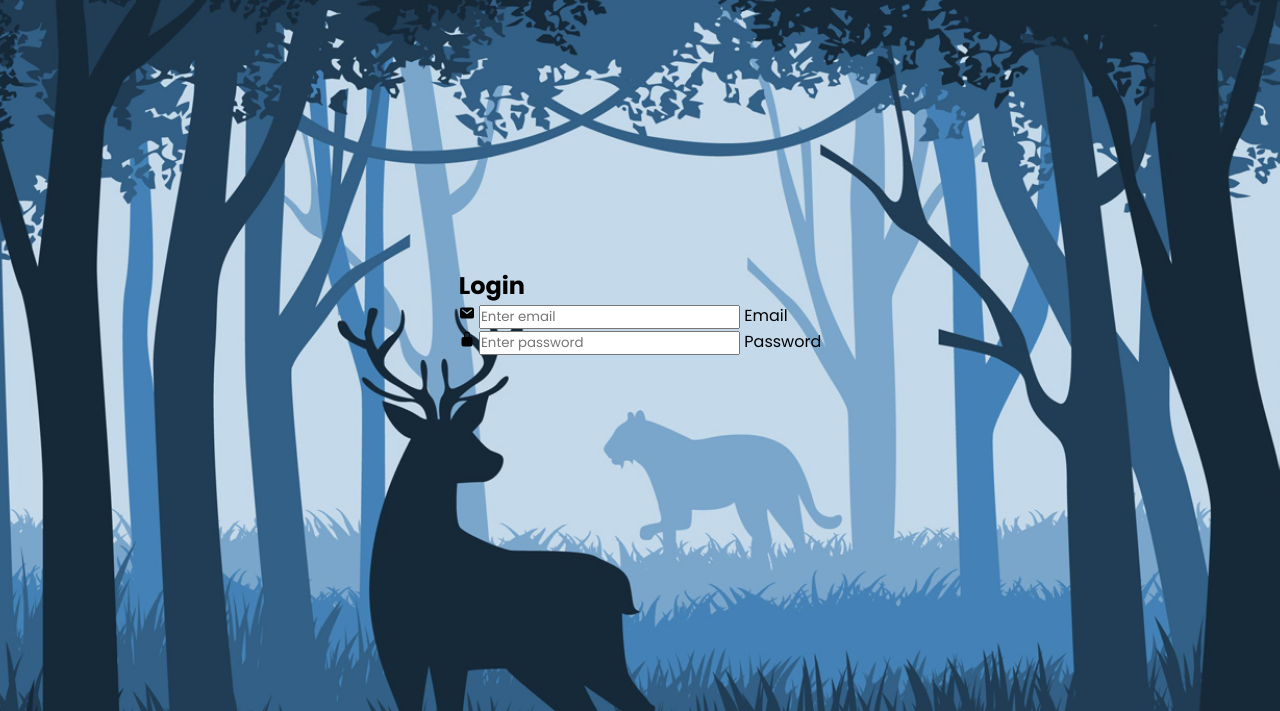
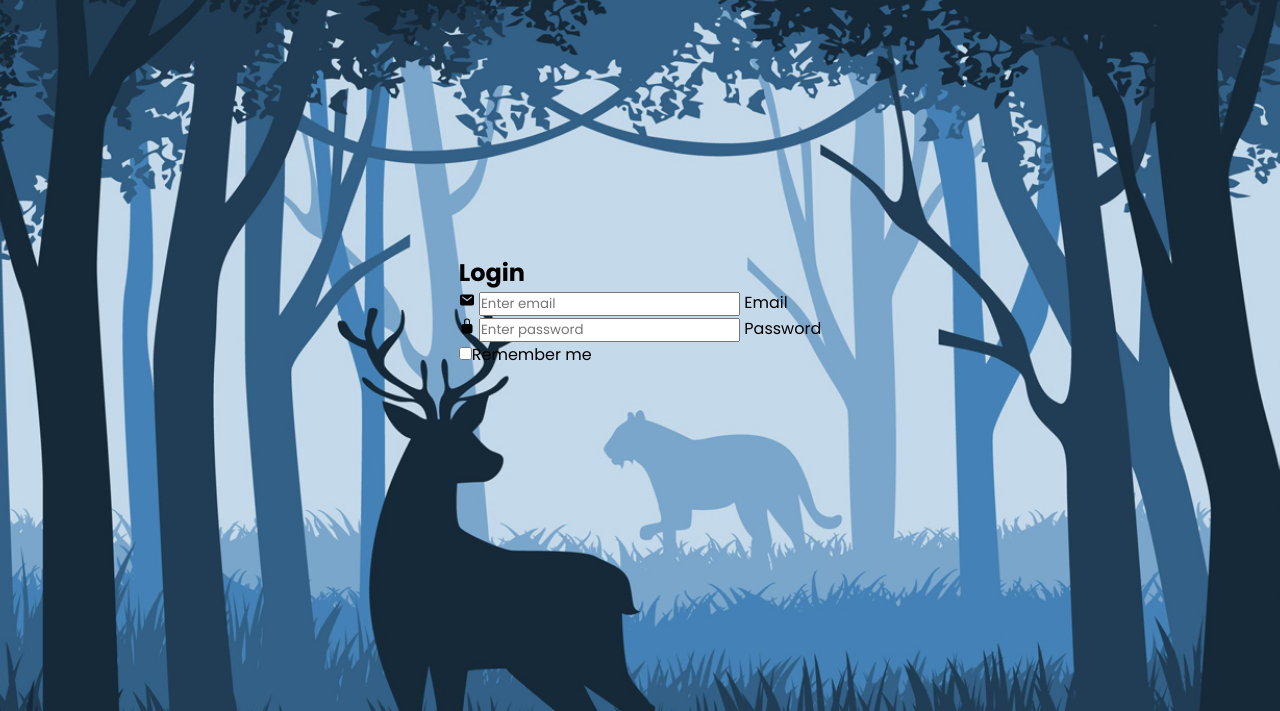
Before and after one commit to Alejandroq12/form-validator, a plain HTML site: page index.html in a window 1280 px wide. Shown: the part 89-800 px from the top of the page. Drawn offline with nearby package versions, Linux system fonts and the light colour scheme.

Commit message:
Add checkbox to input fields

```diff
--- a/index.html
+++ b/index.html
@@ -1,5 +1,6 @@
 <!DOCTYPE html>
 <html lang="en">
+
 <head>
     <meta charset="UTF-8">
     <meta http-equiv="X-UA-Compatible" content="IE=edge">
@@ -7,6 +8,7 @@
     <title>Website with login and registration</title>
     <link rel="stylesheet" href="./assets/css/style.css">
 </head>
+
 <body>
     <header>
         <h2 class="logo">Julio Quezada</h2>
@@ -20,8 +22,8 @@
     </header>
     <div class="wrapper">
         <div class="form-box login"></div>
-          <h2>Login</h2>
-          <form action="#">
+        <h2>Login</h2>
+        <form action="#">
             <div class="input-box">
                 <span class="icon"><ion-icon name="mail"></ion-icon></span>
                 <input name="email" type="email" placeholder="Enter email" required>
@@ -32,11 +34,16 @@
                 <input name="password" type="password" placeholder="Enter password" required>
                 <label>Password</label>
             </div>
-          </form>
+            <div class="remember-forgot">
+                <label><input type="checkbox">Remember me</label>
+            </div>
+        </form>
     </div>
+</div>
 
     <script src="./assets/js/script.js"></script>
-<script type="module" src="https://unpkg.com/ionicons@5.5.2/dist/ionicons/ionicons.esm.js"></script>
-<script nomodule src="https://unpkg.com/ionicons@5.5.2/dist/ionicons/ionicons.js"></script>
+    <script type="module" src="https://unpkg.com/ionicons@5.5.2/dist/ionicons/ionicons.esm.js"></script>
+    <script nomodule src="https://unpkg.com/ionicons@5.5.2/dist/ionicons/ionicons.js"></script>
 </body>
+
 </html>
```
